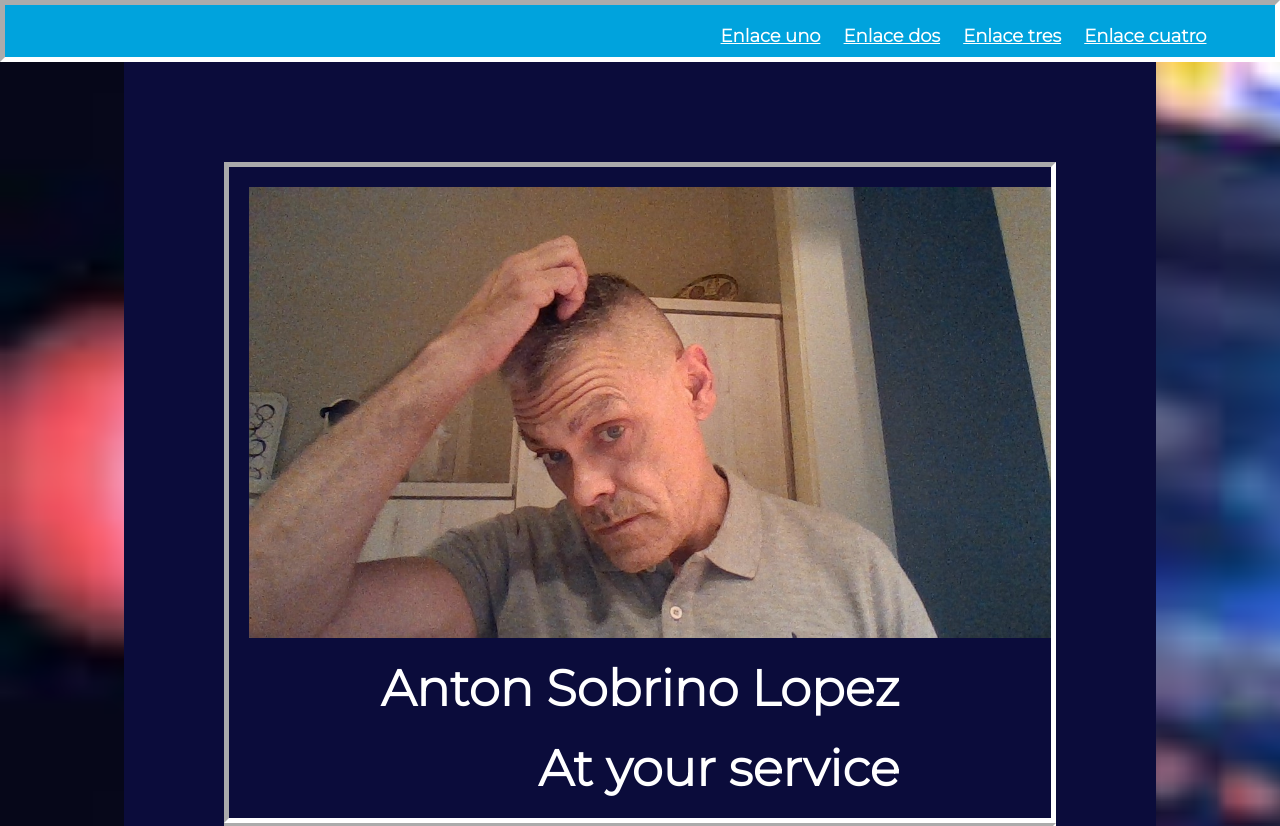
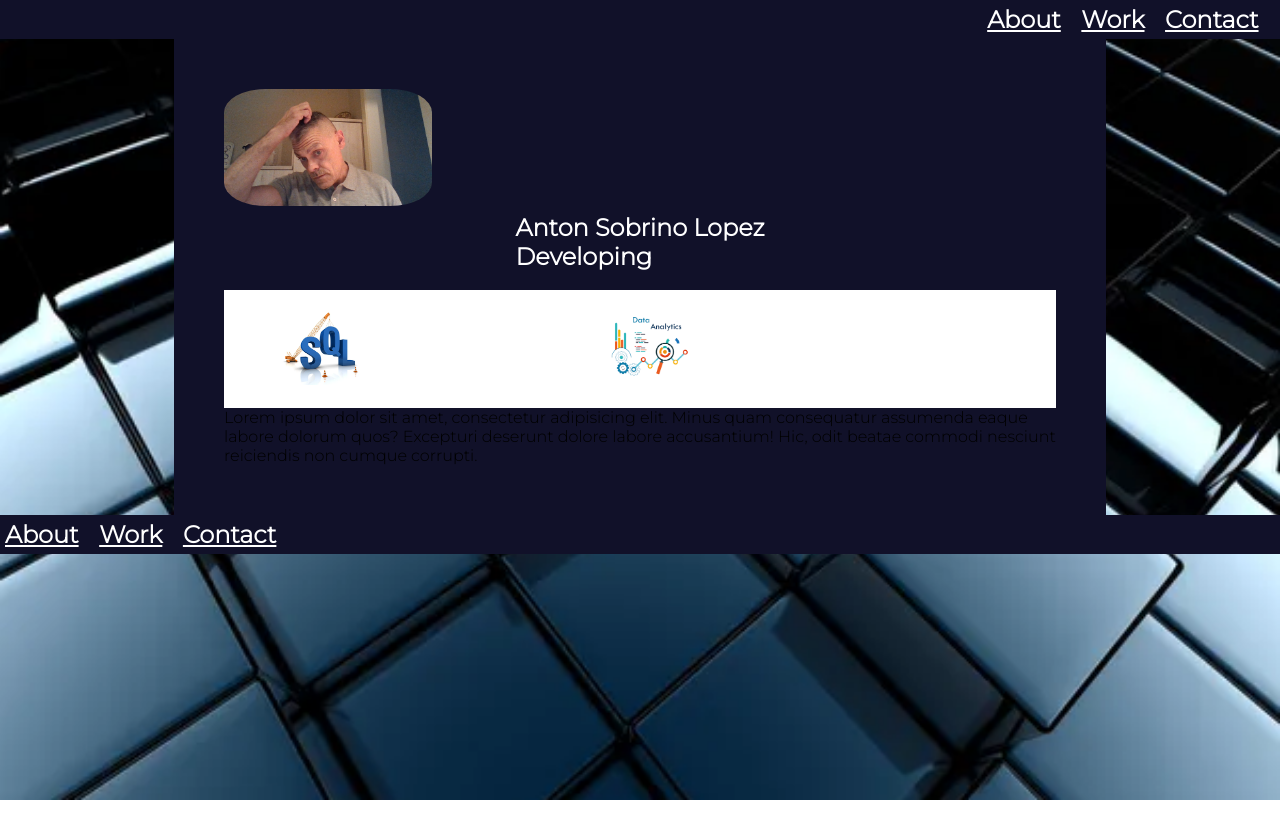
Before and after one commit to AntonSobrinoLopez/AntonSobrinoLopez.github.io, a plain HTML site: page index.html in a window 1280 px wide. Shown: the top 826 px of the page. After the commit the page ends 800 px from the top, so only its background shows below. Drawn offline with Linux system fonts and the light colour scheme.

Commit message:
18/01-12h

```diff
--- a/index.html
+++ b/index.html
@@ -16,42 +16,41 @@
         <section id="section-header">
             <div class ="class-header">
                 <ul class="class-header-enlaces">
-                    <li><a style="color: white;" href="enlace uno"><b>Enlace uno</b></a></li>&nbsp&nbsp&nbsp&nbsp
-                    <li><a style="color: white;"  href="enlace dos"><b>Enlace dos</b></a></li>&nbsp&nbsp&nbsp&nbsp
-                    <li><a style="color: white;"  href="enlace tres"><b>Enlace tres</b></a></li>&nbsp&nbsp&nbsp&nbsp
-                    <li><a style="color: white;"  href="enlace cuatro"><b>Enlace cuatro</b></a></li>&nbsp&nbsp&nbsp&nbsp
+                    <li><a style="color: white;" href="enlaceuno"><b>About</b></a></li>&nbsp&nbsp&nbsp&nbsp
+                    <li><a style="color: white;"  href="enlacedos"><b>Work</b></a></li>&nbsp&nbsp&nbsp&nbsp
+                    <li><a style="color: white;"  href="enlacetres"><b>Contact</b></a></li>&nbsp&nbsp&nbsp&nbsp
                 </ul>
             </div>
         </section>
     </header>
     <body>
-        <div class="class-container">
-            <section>
-                <div class="class-conteiner-content">
-                    <div class="class-container-foto" >
+        <main>
+            <div class="class-body">
+                <section id="section-about">
+                    <div class="class-body-about">
+                        <div class="class-body-foto" >
                             <!--ejemplo interesante http://yaccion.blogspot.com/2010/08/titulo.html-->
                             <!--foto y dos textos segun muestra profe-->
-                        <img src="/img/duda.jpg" alt="foto1" max-width="500px" width="100%" >
+                            <img src="/img/duda.jpg" alt="foto1" >
                         </div>
-                    <div class="container-text">
+                        <div class="body-text">
                             <h1 id="name">Anton Sobrino Lopez</h1>
-                        <br>
-                        <h2 id="name">At your service</h2>
+                            <h2 id="name">Developing</h2>
                             <br>
                         </div>
                 </div>
                 </section>
 
-            <section id="section-banner">
-                <div class="banner-container">
+                <section id="section-work">
+                    <div class="class-body-work">
                             <div id="sql">
                                 <a href="https://github.com/AntonSobrinoLopez/SQL-Server-payment-means-Cipsa.git" target="_blank">
-                                <img src="/img/sql.jpg" alt="sql" width="100%">
+                                    <img src="/img/sql.jpg" alt="sql">
                                 </a>
                             </div>
                             <div id="data">
                                 <a href="https://github.com/AntonSobrinoLopez/It_academy_individual_test_project.git" target="_blank">
-                                <img src="/img/dataanalist.png" alt="dataanalist" width="75%">
+                                    <img src="/img/dataanalist.png" alt="dataanalist">
                                 </a>
                             </div>
                     </div>
@@ -63,15 +62,16 @@
                     </div>
                 </section>
             </div>
+        </main>
     </body>
     <section id="id-section-footer">
         <footer>
         <div class = "class-footer">
             <ul class="ul-footer-enlaces">
-                <li><a style="color: white;"  href="enlace uno"><b>Enlace uno</b></a></li>&nbsp&nbsp&nbsp&nbsp
-                <li><a style="color: white;"  href="enlace dos"><b>Enlace dos</b></a></li>&nbsp&nbsp&nbsp&nbsp
-                <li><a style="color: white;"  href="enlace tres"><b>Enlace tres</b></a></li>&nbsp&nbsp&nbsp&nbsp
-                <li><a style="color: white;"  href="enlace cuatro"><b>Enlace cuatro</b></a></li>&nbsp&nbsp&nbsp&nbsp
+                <li><a style="color: white;" href="enlaceuno"><b>About</b></a></li>&nbsp&nbsp&nbsp&nbsp
+                <li><a style="color: white;"  href="enlacedos"><b>Work</b></a></li>&nbsp&nbsp&nbsp&nbsp
+                <li><a style="color: white;"  href="enlacetres"><b>Contact</b></a></li>&nbsp&nbsp&nbsp&nbsp
+
             </ul>
         </div>
     </footer>
--- a/styles.css
+++ b/styles.css
@@ -1,6 +1,6 @@
 html {
    font-family: 'Montserrat', sans-serif;
-   background-image:url(/img/fondo2.jpg);
+   background-image:url(/img/fondo.jpg);
    background-repeat: no-repeat;
    background-size:cover;
 }
@@ -11,149 +11,77 @@ html {
    padding: 0px;
 }
 
-
-.class-container{
-   background-color: #0b0c3b;
+/*body*/
+.class-body{
+   background-color: #111129;
    margin-left:auto;
    margin-right:auto;
-   padding: 100px;
+   padding: 50px;
    max-width: 65%;
 }
+/*header and footer*/
+.class-header, .class-footer{
+   background-color: #111129;
+   border: 0px solid black;
+   border-style: inset;
+   padding: 5px;
+ }
+
+ .class-header{
+   text-align: right;
+ }
+
 
  /** links in a row**/
 .class-header-enlaces li{
     display: inline-block;
-    margin-top: 10px;
-    font-size: large;
-    text-align: right;
-
+    font-size: 1.5em;
+}
+.class-footer li{
+   display: inline-block;
+   font-size: 1.5em;
 }
 
-#name{
-   color: white;
-   font-weight: 200px;
-   font-size:50px;
-}
-
-/**config. enlaces Navbar**/
-/**margin: valor 1 , valor 2 (donde valor 1 será margin top y bottom y valor 2 serán margin left y right.**/
-
-/** colored links**/
-.class-header-enlaces{
-   color:white
-}
-
- .class-footer li{
-    text-align: right;
-    display: inline-block;
- }
-
- .class-header{
-   background-color: #00a3dd;
-   border: 0px solid black;
-   padding: 10px 50px;
- }
-
- .class-footer{
-   background-color: #00a3dd;
-   border: 0px solid black;
-   padding: 10px 50px;
-
- }
-
- /**
- #col-1, #col-2{
-   border: 2px solid brown;
-   width: 47%;
-   margin: 0 auto;
-   padding: 10px;
-   display: inline-block;
-}
-  /** links in a row**/
- .class-header li{
-     display: inline-block;
-     margin-top: 10px;
-     font-size: large;
- }
-
- /**config. enlaces Navbar**/
- /**margin: valor 1 , valor 2 (donde valor 1 será margin top y bottom y valor 2 serán margin left y right.**/
- .class-header-enlaces{
-    font-size: large;
-    text-align: right;
- }
- /** colored links**/
- a{
-    color:black
- }
-
-  .class-footer li{
-     text-align: right;
-     display: inline-block;
-  }
-
-  .class-header{
-    background-color: #00a3dd;
-    padding: 10px 50px;
-    border: 5px solid white;
-   border-style: inset;
-  }
-
-  .class-footer{
-    background-color: #00a3dd;
-    padding: 10px 50px;
-    border: 5px solid white;
-   border-style: inset;
-
-  }
-
-  /**
-  #col-1, #col-2{
-    border: 2px solid brown;
-    width: 47%;
-    margin: 0 auto;
-    padding: 10px;
-    display: inline-block;
- }
- **/
-
- .banner-container{
-   background-color: white;
-   padding: 10px 50px;
-   border: 5px solid white;
-   border-style: inset;
+/**class-body-about**/
+.class-body-about{
+   display:inline-block;
+   border-bottom: 2px solid white;
    display:flex;
    flex-direction: row;
    flex-wrap: wrap;
    justify-content: center;
    align-items: center;
+}
 
- }
+img{
+   max-width: 25%;
+   border-radius: 20%;
+}
+.body-text{
+   color: white;
+   font-weight: 100%;
+   font-size:100%;
+   padding-top: 3px;
+   align-items: center;
+}
 
- .class-conteiner-content{
-   border: 5px solid white;
-   border-style: inset;
-   text-align: right;
-   display: flex;
+/*class-body-work*/
+.class-body-work{
+   background-color: white;
+   display:flex;
    flex-direction: row;
    flex-wrap: wrap;
    justify-content: center;
    align-items: center;
+   padding: 2%;
+   border-bottom: 2px solid white;
+}
 
- }
+/*logos*/
+#data{
+   width: 50%;
+}
 
- .class-container-foto, img{
-   padding: 10px;
-
- }
-
- img {
-   margin-right: auto;
-   display: flex;
-   flex-direction: row;
-   flex-wrap: wrap;
-  }
-
-#banner-container{
-   display: inline-block;
+#sql{
+   width: 40%;
 }
```
Also changed, not shown: portafoliofreecamp.txt (added). Lines whose indentation alone changed are shown as unchanged.
